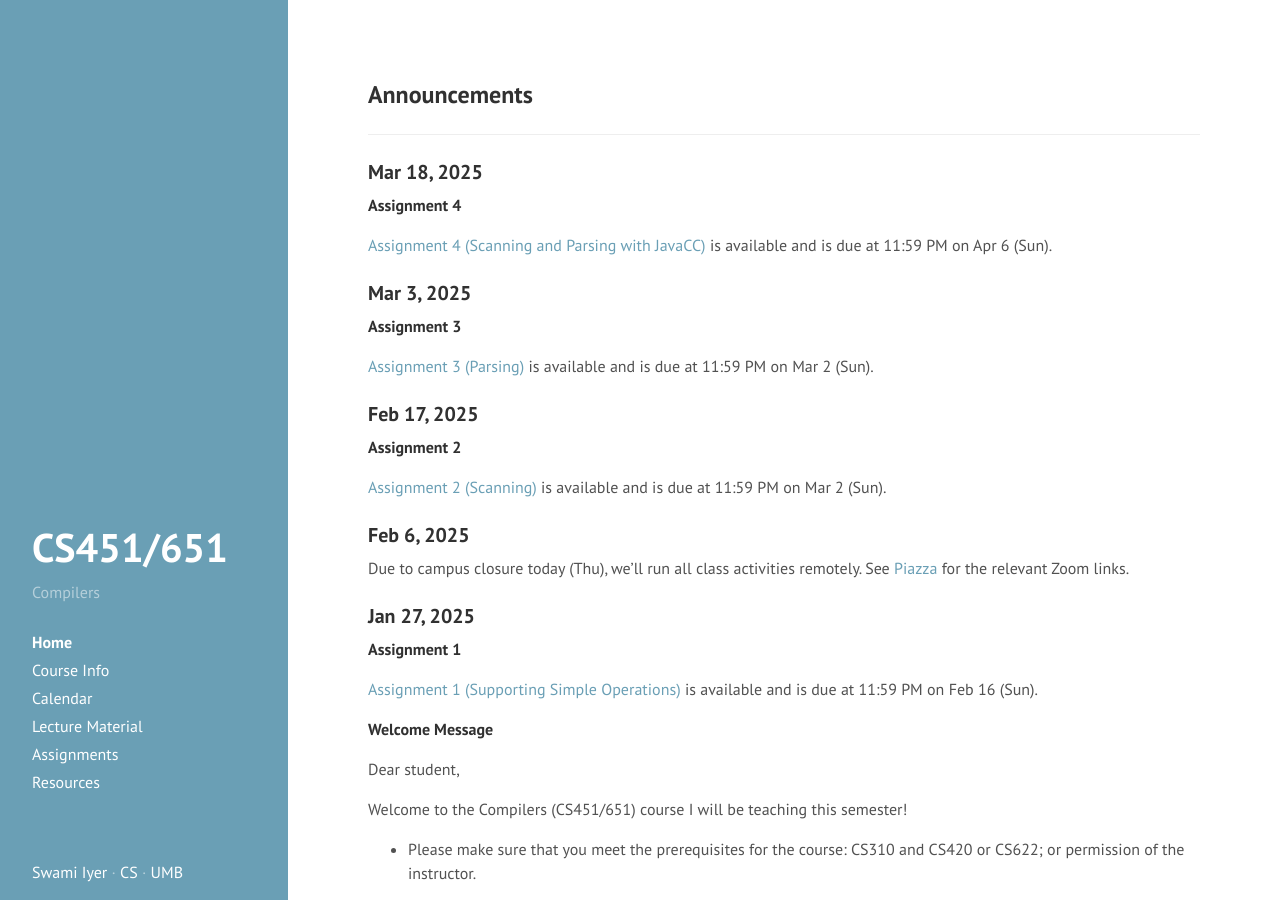
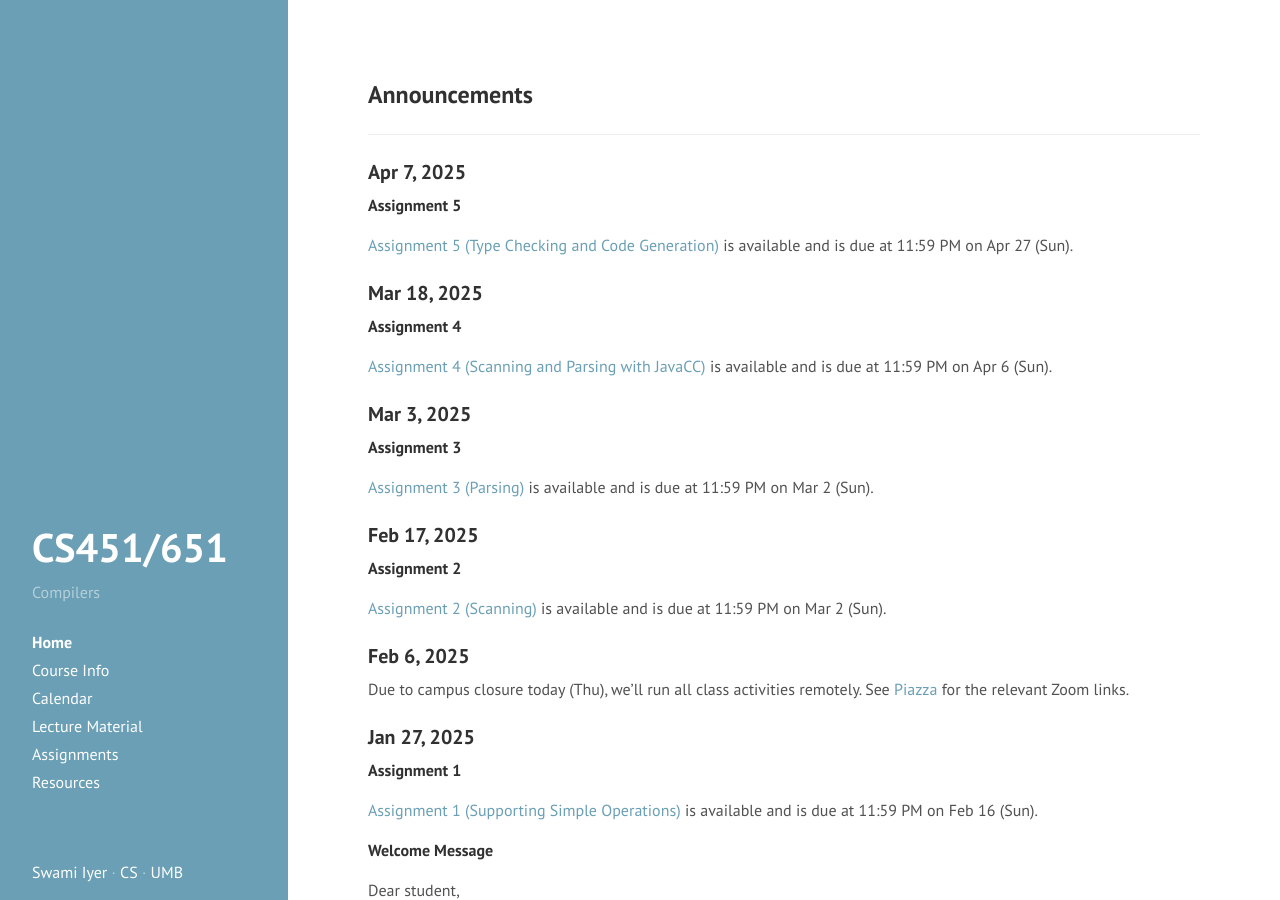
Before and after one commit to swamiiyer/swamiiyer.github.io, a Jekyll site: the page built from _pages/cs451/index.md, in a window 1280 px wide and 900 px high. Built offline with Jekyll 4.4.1, drawn with Linux system fonts in a browser that asks for light colours.

Commit message:
Assignment 5 released

```diff
--- a/_pages/cs451/index.md
+++ b/_pages/cs451/index.md
@@ -4,6 +4,12 @@ layout: cs451_page
 title: Home
 order: 1
 ---
+
+### Apr 7, 2025
+
+**Assignment 5**
+
+ [Assignment 5 (Type Checking and Code Generation)](assignments.html) is available and is due at 11:59 PM on Apr 27 (Sun).
 
 ### Mar 18, 2025
 
```
Also changed, not shown: _pages/cs110/index.md (+6 -0 lines), _pages/cs210/index.md (+6 -0 lines).
